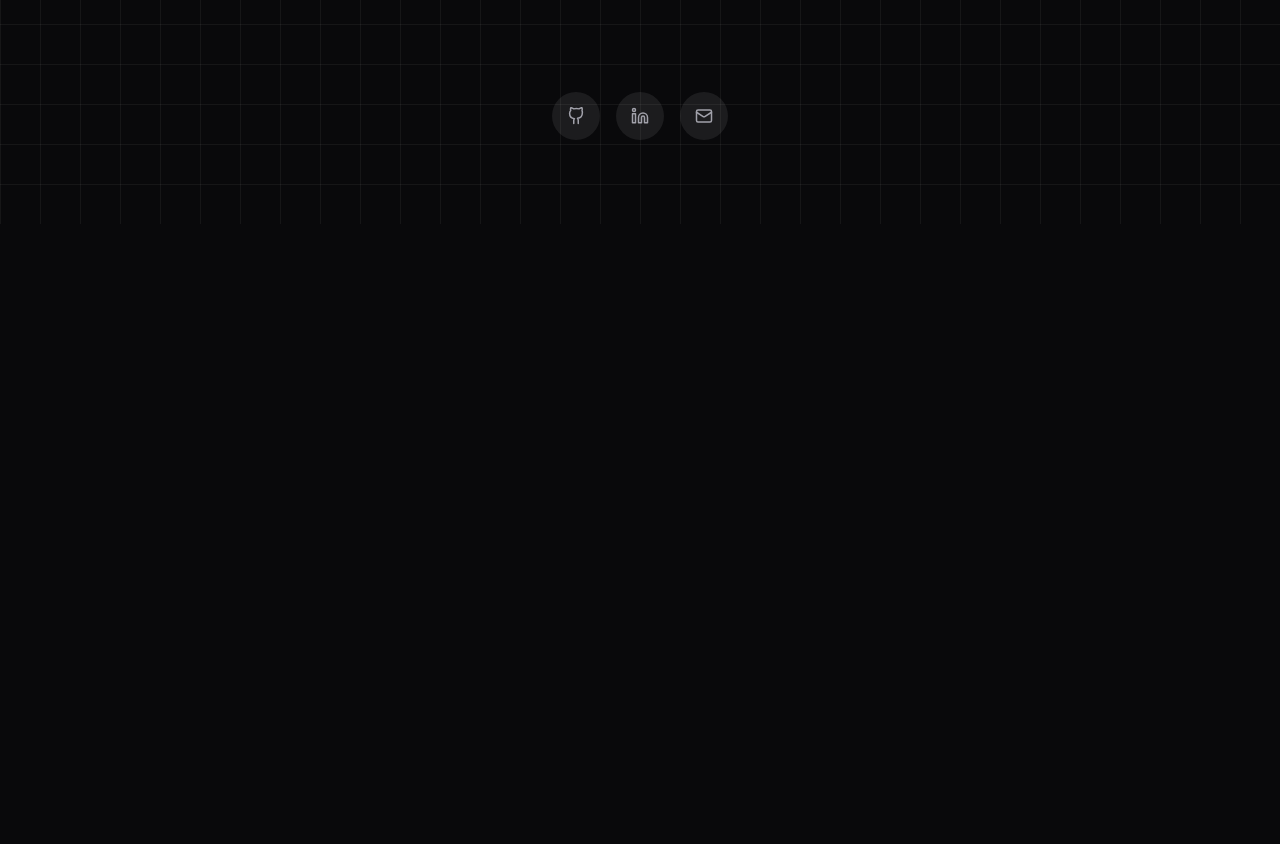
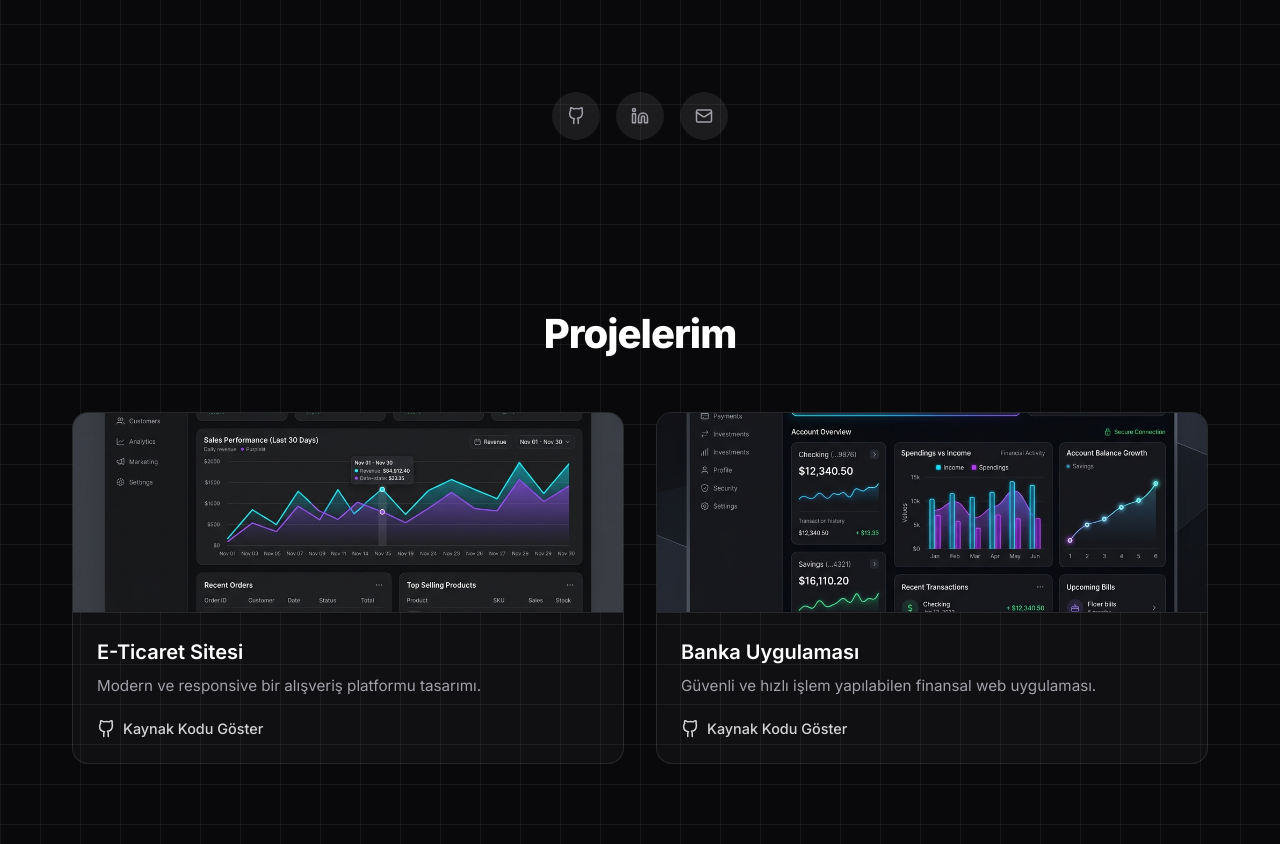
Before and after one commit to sezeryildizz/portfolyo, a PHP site: page / in a window 1280 px wide. Shown: the part 576-1420 px from the top of the page. Before the commit the page ends 800 px from the top, so only its background shows below. Run offline with PHP 8.4, Linux system fonts and the light colour scheme; data comes from the database, SQL or seed files in the repository; both versions use the stored data as it was after the commit.

Commit message:
Veritabanı entegrasyonu kuruldu, projeler veritabanından dinamik olarak çekildi ve GitHub linkleme eklendi

```diff
--- a/assets/css/style.css
+++ b/assets/css/style.css
@@ -287,3 +287,97 @@ nav {
     transform: translateY(0);
   }
 }
+
+/* Projects Section */
+.projects-block {
+  padding: 5rem 0;
+}
+
+.section-title {
+  font-size: 2.5rem;
+  font-weight: 700;
+  text-align: center;
+  margin-bottom: 3rem;
+  letter-spacing: -0.025em;
+  color: #ffffff;
+}
+
+.projects-grid {
+  display: grid;
+  grid-template-columns: repeat(auto-fit, minmax(300px, 1fr));
+  gap: 2rem;
+}
+
+.project-card {
+  background-color: rgba(255, 255, 255, 0.03);
+  border: 1px solid rgba(255, 255, 255, 0.1);
+  border-radius: 1rem;
+  overflow: hidden;
+  transition: all 0.3s ease;
+  display: flex;
+  flex-direction: column;
+}
+
+.project-card:hover {
+  transform: translateY(-5px);
+  border-color: rgba(255, 255, 255, 0.2);
+  background-color: rgba(255, 255, 255, 0.05);
+  box-shadow: 0 10px 30px rgba(0,0,0,0.5);
+}
+
+.project-image {
+  width: 100%;
+  height: 200px;
+  overflow: hidden;
+  border-bottom: 1px solid rgba(255, 255, 255, 0.1);
+}
+
+.project-image img {
+  width: 100%;
+  height: 100%;
+  object-fit: cover;
+  transition: transform 0.5s ease;
+}
+
+.project-card:hover .project-image img {
+  transform: scale(1.05);
+}
+
+.project-info {
+  padding: 1.5rem;
+  display: flex;
+  flex-direction: column;
+  flex-grow: 1;
+}
+
+.project-info h3 {
+  font-size: 1.25rem;
+  font-weight: 600;
+  margin-bottom: 0.5rem;
+  color: #ffffff;
+}
+
+.project-info p {
+  color: #a1a1aa;
+  font-size: 0.95rem;
+  line-height: 1.5;
+  margin-bottom: 1.25rem;
+  flex-grow: 1;
+}
+
+.project-github-link {
+  display: inline-flex;
+  align-items: center;
+  gap: 0.5rem;
+  color: #d4d4d8;
+  text-decoration: none;
+  font-size: 0.9rem;
+  font-weight: 500;
+  transition: color 0.2s, transform 0.2s;
+  align-self: flex-start;
+}
+
+.project-github-link:hover {
+  color: #ffffff;
+  transform: translateX(4px);
+}
--- /dev/null
+++ b/includes/db.php
@@ -0,0 +1,22 @@
+<?php
+// Veritabanı bağlantı ayarları
+$host = 'localhost';
+$dbname = 'portfolyo_db';
+$username = 'root'; // XAMPP varsayılan kullanıcı adı
+$password = ''; // XAMPP varsayılan şifre (boş)
+
+try {
+    // PDO ile MySQL bağlantısı kurma
+    $db = new PDO("mysql:host=$host;dbname=$dbname;charset=utf8mb4", $username, $password);
+
+    // Hata modunu exception (istisna) olarak ayarlama
+    $db->setAttribute(PDO::ATTR_ERRMODE, PDO::ERRMODE_EXCEPTION);
+
+    // FETCH modunu varsayılan olarak ASSOC (İlişkisel Dizi) ayarlama
+    $db->setAttribute(PDO::ATTR_DEFAULT_FETCH_MODE, PDO::FETCH_ASSOC);
+
+} catch(PDOException $e) {
+    // Bağlantı hatası olursa ekrana yazdır ve çalışmayı durdur
+    die("Veritabanı bağlantı hatası: " . $e->getMessage());
+}
+?>
--- a/index.php
+++ b/index.php
@@ -1,3 +1,15 @@
+<?php
+require_once 'includes/db.php';
+
+// Veritabanından projeleri çek
+try {
+    $stmt = $db->prepare("SELECT * FROM projects ORDER BY created_at DESC");
+    $stmt->execute();
+    $projects = $stmt->fetchAll();
+} catch(PDOException $e) {
+    $projects = [];
+}
+?>
 <!DOCTYPE html>
 <html lang="tr">
 <head>
@@ -78,5 +90,34 @@
         </section>
     </main>
 
+    <!-- Projeler Bölümü -->
+    <section id="projects" class="projects-block">
+        <div class="container">
+            <h2 class="section-title">Projelerim</h2>
+            <div class="projects-grid">
+                <?php if(count($projects) > 0): ?>
+                    <?php foreach($projects as $project): ?>
+                        <div class="project-card">
+                            <div class="project-image">
+                                <!-- Proje görseli. Eğer veritabanında varsa assets/images/ altından çeker -->
+                                <img src="assets/images/<?= htmlspecialchars($project['image_url']) ?>" alt="<?= htmlspecialchars($project['title']) ?>">
+                            </div>
+                            <div class="project-info">
+                                <h3><?= htmlspecialchars($project['title']) ?></h3>
+                                <p><?= htmlspecialchars($project['description']) ?></p>
+                                <a href="<?= htmlspecialchars($project['project_url']) ?>" class="project-github-link" target="_blank" rel="noopener noreferrer" title="GitHub'da Görüntüle">
+                                    <svg xmlns="http://www.w3.org/2000/svg" width="18" height="18" viewBox="0 0 24 24" fill="none" stroke="currentColor" stroke-width="2" stroke-linecap="round" stroke-linejoin="round"><path d="M15 22v-4a4.8 4.8 0 0 0-1-3.02c3.14-.35 6.44-1.54 6.44-7A5.44 5.44 0 0 0 20 4.77 5.07 5.07 0 0 0 19.91 1S18.73.65 16 2.48a13.38 13.38 0 0 0-7 0C6.27.65 5.09 1 5.09 1A5.07 5.07 0 0 0 5 4.77a5.44 5.44 0 0 0-1.5 3.78c0 5.42 3.3 6.61 6.44 7A3.37 3.37 0 0 0 9 18.13V22"/></svg>
+                                    Kaynak Kodu Göster
+                                </a>
+                            </div>
+                        </div>
+                    <?php endforeach; ?>
+                <?php else: ?>
+                    <p>Henüz proje eklenmemiş.</p>
+                <?php endif; ?>
+            </div>
+        </div>
+    </section>
+
 </body>
 </html>
```
Also changed, not shown: database.sql (added, +45 -0 lines), assets/images/academic_portal.png (added), assets/images/banking.jpg (added), assets/images/ecommerce.jpg (added), assets/images/moto_courier.png (added), assets/images/price_scraper.png (added), assets/images/ticket_system.png (added).
